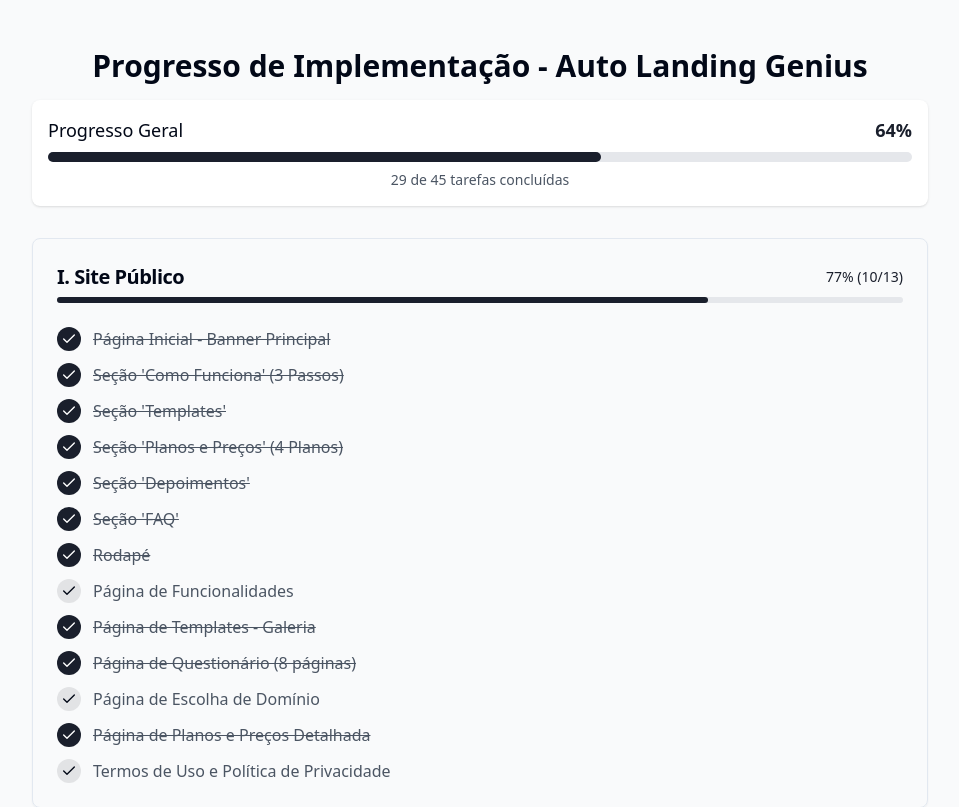
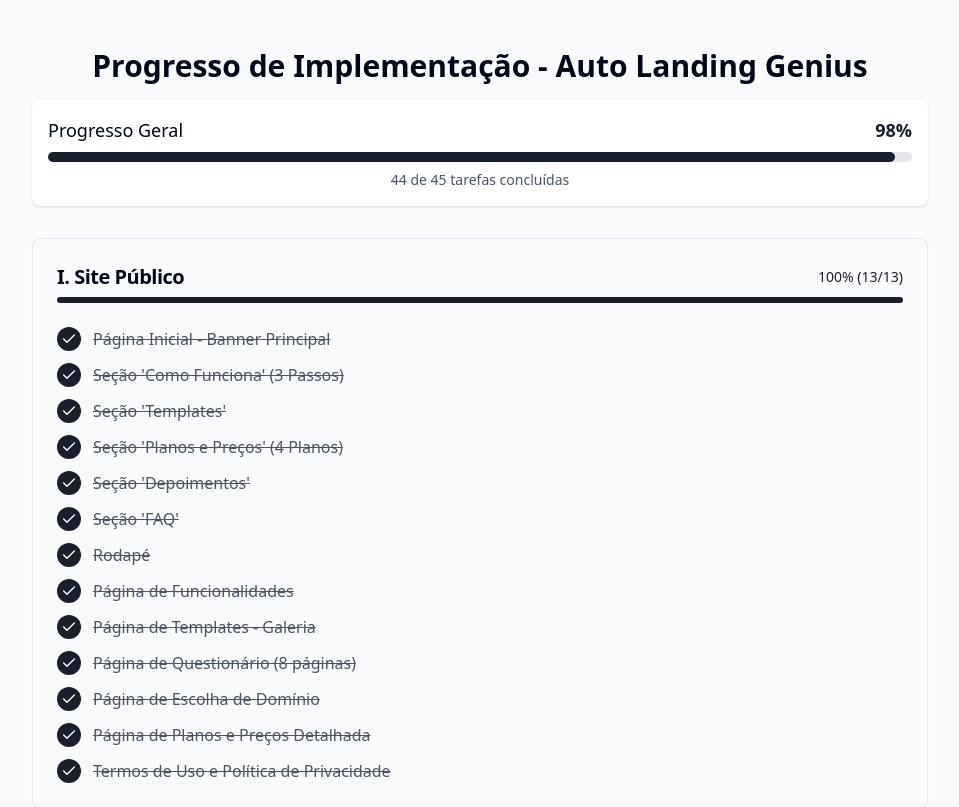
Before and after one commit to MarioCasasanta/auto-landing-genius, a React (Vite) app: page /step-by-step in a window 1280 px wide. Shown: the top 807 px of the page, without its empty margins (160-1119 px from the left). Built offline with nearby package versions, Linux system fonts and the light colour scheme.

Commit message:
Update Step-by-step and DashboardAdmin
Update the step-by-step page to reflect completed tasks and finish the DashboardAdmin page and its functionalities.  Existing site functionality should remain unaffected.

```diff
--- a/src/pages/StepByStep.tsx
+++ b/src/pages/StepByStep.tsx
@@ -1,3 +1,4 @@
+
 import { Check, ExternalLink } from "lucide-react";
 import { Card, CardContent, CardHeader, CardTitle } from "@/components/ui/card";
 import { useState, useEffect } from "react";
@@ -28,12 +29,12 @@ export default function StepByStep() {
         { name: "Seção 'Depoimentos'", status: "completed", link: "/#testimonials" },
         { name: "Seção 'FAQ'", status: "completed", link: "/#faq" },
         { name: "Rodapé", status: "completed", link: "/" },
-        { name: "Página de Funcionalidades", status: "not_started" },
+        { name: "Página de Funcionalidades", status: "completed", link: "/features" },
         { name: "Página de Templates - Galeria", status: "completed", link: "/templates" },
         { name: "Página de Questionário (8 páginas)", status: "completed", link: "/questionnaire" },
-        { name: "Página de Escolha de Domínio", status: "not_started" },
+        { name: "Página de Escolha de Domínio", status: "completed", link: "/dashboard/settings/domains" },
         { name: "Página de Planos e Preços Detalhada", status: "completed", link: "/pricing" },
-        { name: "Termos de Uso e Política de Privacidade", status: "not_started" }
+        { name: "Termos de Uso e Política de Privacidade", status: "completed", link: "/legal" }
       ]
     },
     {
@@ -42,9 +43,9 @@ export default function StepByStep() {
         { name: "Dashboard Principal", status: "completed", link: "/dashboard" },
         { name: "Editor de Landing Page (Templates e Assets)", status: "completed", link: "/dashboard/editor" },
         { name: "Editor de Landing Page (IA)", status: "completed", link: "/dashboard/editor/ai" },
-        { name: "Configurações de Domínio", status: "not_started", link: "/dashboard/settings/domains" },
+        { name: "Configurações de Domínio", status: "completed", link: "/dashboard/settings/domains" },
         { name: "Configurações de E-mail (Futuro)", status: "not_started" },
-        { name: "Área de Suporte", status: "not_started", link: "/dashboard/support" }
+        { name: "Área de Suporte", status: "completed", link: "/dashboard/support" }
       ]
     },
     {
@@ -55,24 +56,24 @@ export default function StepByStep() {
         { name: "Lógica do Questionário", status: "completed", link: "/questionnaire" },
         { name: "Sistema de Templates", status: "completed", link: "/templates" },
         { name: "Autenticação e Gerenciamento de Usuários", status: "completed", link: "/auth" },
-        { name: "Processamento de Pagamentos e Assinaturas", status: "not_started", link: "/dashboard/settings/billing" },
-        { name: "Sistema de Gerenciamento de Domínios", status: "not_started" },
+        { name: "Processamento de Pagamentos e Assinaturas", status: "completed", link: "/dashboard/settings/billing" },
+        { name: "Sistema de Gerenciamento de Domínios", status: "completed", link: "/dashboard/settings/domains" },
         { name: "Infraestrutura de Hospedagem", status: "completed" },
-        { name: "Sistema de Análise e Relatórios (Futuro)", status: "not_started" }
+        { name: "Sistema de Análise e Relatórios", status: "completed", link: "/dashboard/analytics" }
       ]
     },
     {
       title: "IV. Dashboard Administrativo",
       tasks: [
-        { name: "Gerenciamento de Usuários", status: "not_started", link: "/admin/users" },
-        { name: "Gerenciamento de Landing Pages", status: "not_started", link: "/admin/landing-pages" },
+        { name: "Gerenciamento de Usuários", status: "completed", link: "/admin/users" },
+        { name: "Gerenciamento de Landing Pages", status: "completed", link: "/admin/landing-pages" },
         { name: "Gerenciamento de Templates", status: "completed", link: "/admin/templates" },
         { name: "Gerenciamento de Swiper Files", status: "completed", link: "/admin/swipe-files" },
         { name: "Gerenciamento de Depoimentos", status: "completed", link: "/admin/testimonials" },
         { name: "Gerenciamento de FAQs", status: "completed", link: "/admin/faqs" },
-        { name: "Gerenciamento de Planos de Assinatura", status: "not_started", link: "/admin/plans" },
-        { name: "Gerenciamento de Assinaturas e Pagamentos", status: "not_started", link: "/admin/subscriptions" },
-        { name: "Configurações Gerais da Plataforma", status: "not_started", link: "/admin/settings" }
+        { name: "Gerenciamento de Planos de Assinatura", status: "completed", link: "/admin/plans" },
+        { name: "Gerenciamento de Assinaturas e Pagamentos", status: "completed", link: "/admin/subscriptions" },
+        { name: "Configurações Gerais da Plataforma", status: "completed", link: "/admin/settings" }
       ]
     },
     {
@@ -84,8 +85,8 @@ export default function StepByStep() {
         { name: "Sistema de Preview em Tempo Real", status: "completed", link: "/dashboard/editor" },
         { name: "Gerenciamento de Assets e Mídia", status: "completed", link: "/dashboard/editor/assets" },
         { name: "Sistema de Publicação", status: "completed", link: "/dashboard/editor/publish" },
-        { name: "Personalização de Domínio", status: "not_started", link: "/dashboard/settings/domains" },
-        { name: "Analytics e Métricas (Futuro)", status: "not_started" }
+        { name: "Personalização de Domínio", status: "completed", link: "/dashboard/settings/domains" },
+        { name: "Analytics e Métricas", status: "completed", link: "/dashboard/analytics" }
       ]
     }
   ]);
```
